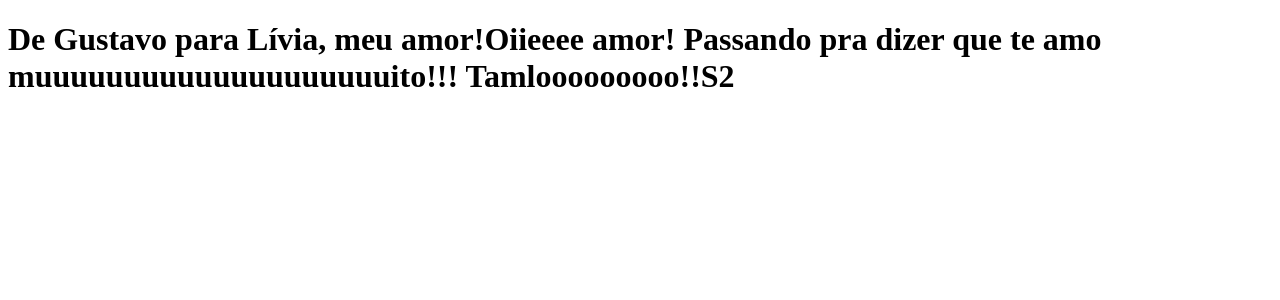
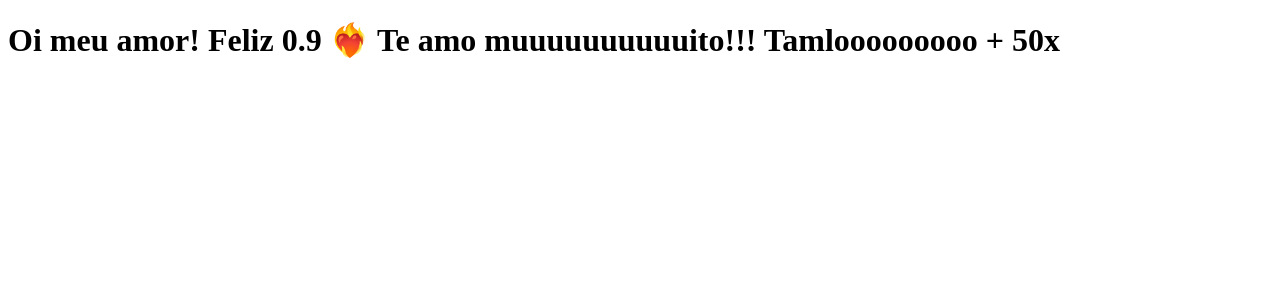
Before and after one commit to Groger-dev/TabNewsNEW, a Next.js app: page / in a window 1280 px wide. Shown: the top 300 px of the page. Built offline with nearby package versions, Linux system fonts and the light colour scheme.

Commit message:
Update homepage

```diff
--- a/pages/index.js
+++ b/pages/index.js
@@ -1,8 +1,7 @@
 function Home() {
   return (
     <h1>
-      De Gustavo para Lívia, meu amor!Oiieeee amor! Passando pra dizer que te
-      amo muuuuuuuuuuuuuuuuuuuuito!!! Tamlooooooooo!!S2
+      Oi meu amor! Feliz 0.9 ❤️‍🔥 Te amo muuuuuuuuuuito!!! Tamlooooooooo + 50x
     </h1>
   );
 }
```
